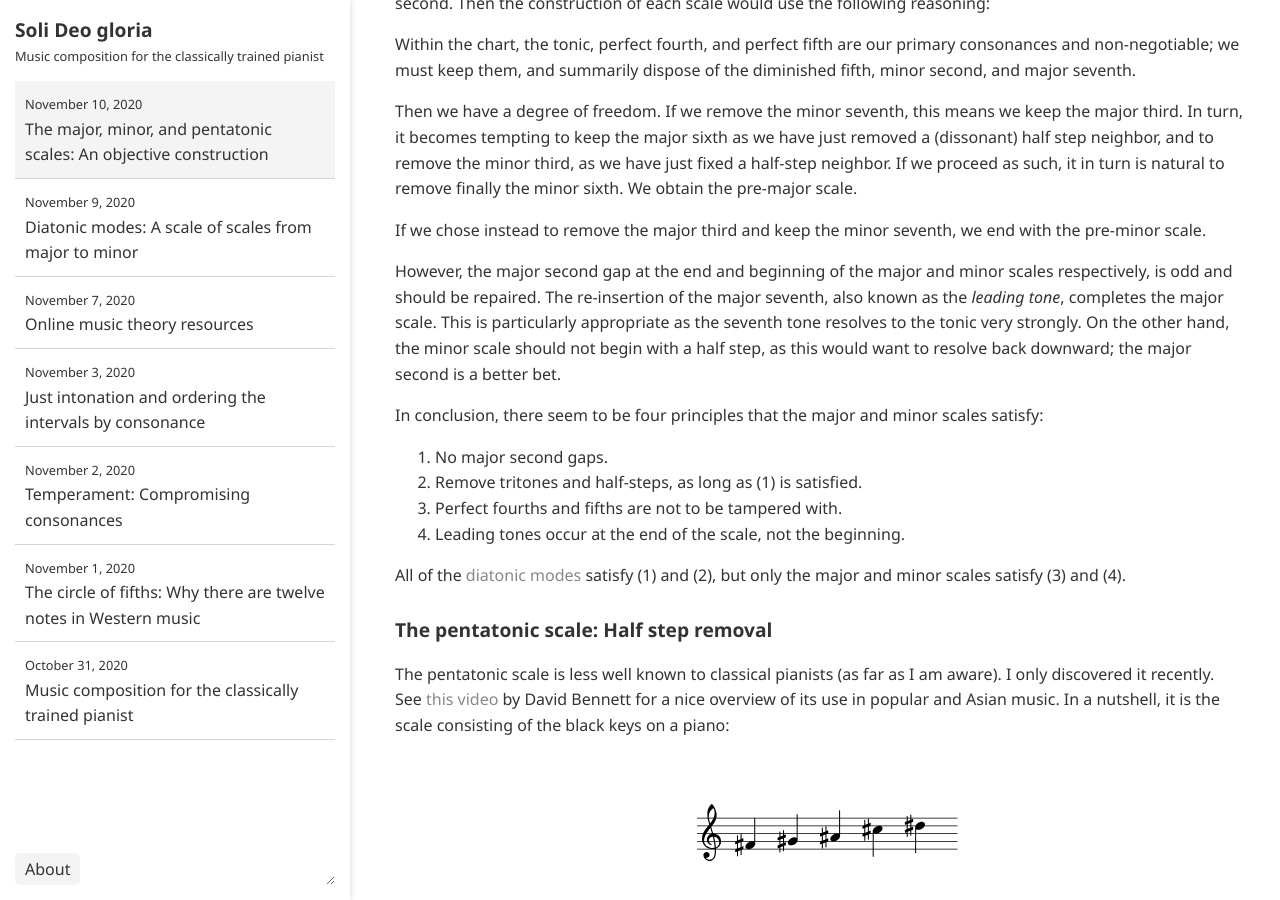
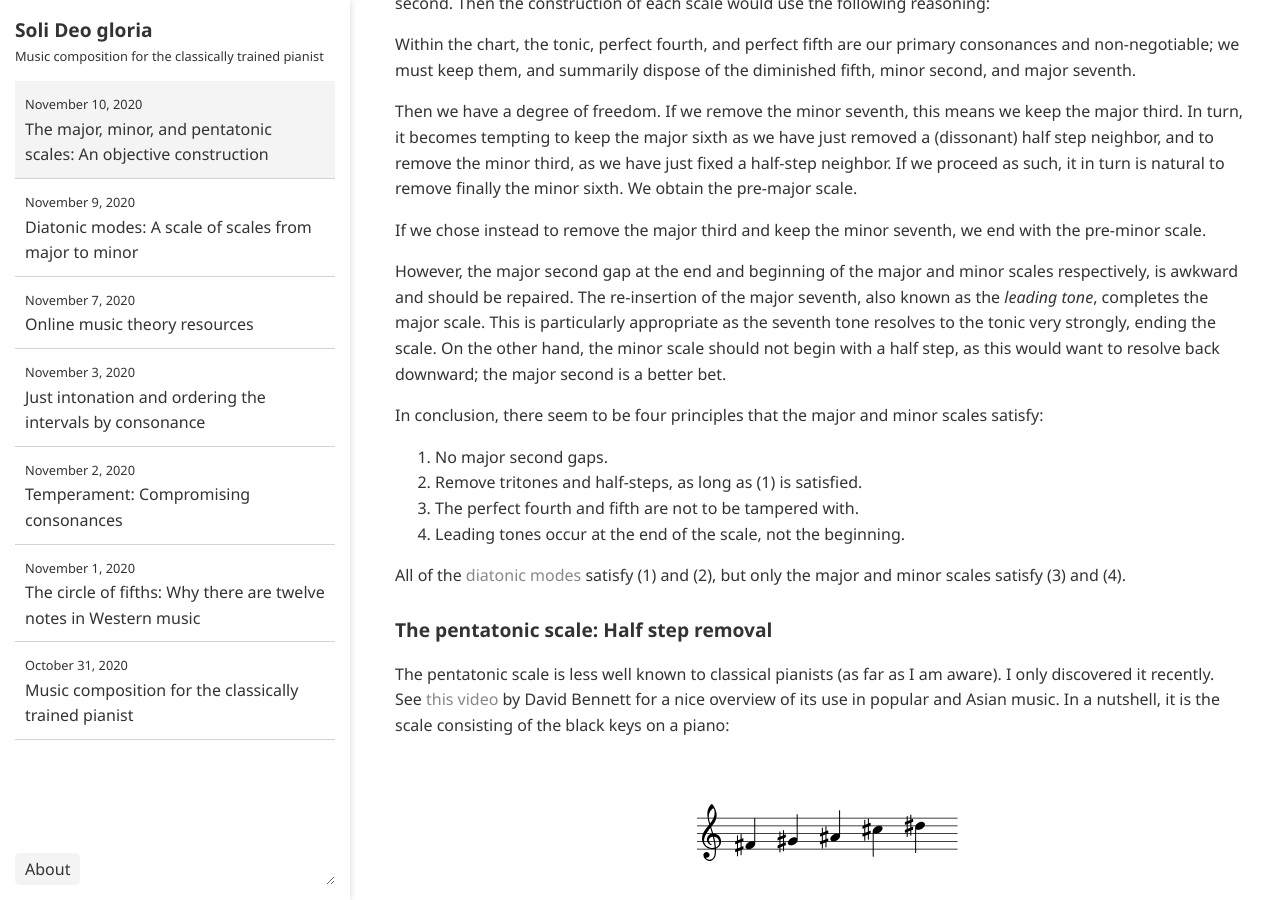
Before and after one commit to ansyblenetwork/sdg, a Jekyll site: the page built from _posts/2020-11-10-the-major-minor.md, in a window 1280 px wide and 900 px high, scrolled down 1319 px. Built offline with Jekyll 4.4.1, drawn with Linux system fonts in a browser that asks for light colours.

Commit message:
Update 2020-11-10-the-major-minor.md

```diff
--- a/_posts/2020-11-10-the-major-minor.md
+++ b/_posts/2020-11-10-the-major-minor.md
@@ -46,13 +46,13 @@
 
 If we chose instead to remove the major third and keep the minor seventh, we end with the pre-minor scale.
 
-However, the major second gap at the end and beginning of the major and minor scales respectively, is odd and should be repaired. The re-insertion of the major seventh, also known as the _leading tone_, completes the major scale. This is particularly appropriate as the seventh tone resolves to the tonic very strongly. On the other hand, the minor scale should not begin with a half step, as this would want to resolve back downward; the major second is a better bet.
+However, the major second gap at the end and beginning of the major and minor scales respectively, is awkward and should be repaired. The re-insertion of the major seventh, also known as the _leading tone_, completes the major scale. This is particularly appropriate as the seventh tone resolves to the tonic very strongly, ending the scale. On the other hand, the minor scale should not begin with a half step, as this would want to resolve back downward; the major second is a better bet.
 
 In conclusion, there seem to be four principles that the major and minor scales satisfy:
 
 1. No major second gaps.
 2. Remove tritones and half-steps, as long as (1) is satisfied.
-3. Perfect fourths and fifths are not to be tampered with.
+3. The perfect fourth and fifth are not to be tampered with.
 4. Leading tones occur at the end of the scale, not the beginning.
 
 All of the [diatonic modes]({{ "" | relative_url }}{% post_url 2020-11-09-diatonic-modes-a %}) satisfy (1) and (2), but only the major and minor scales satisfy (3) and (4).
```
